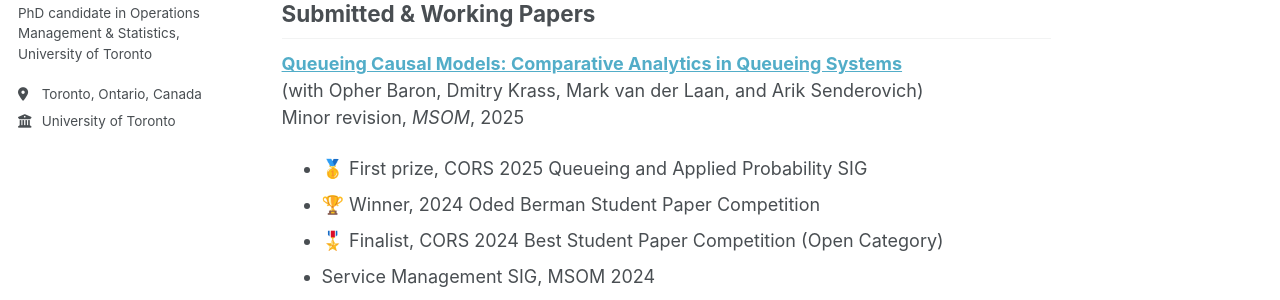
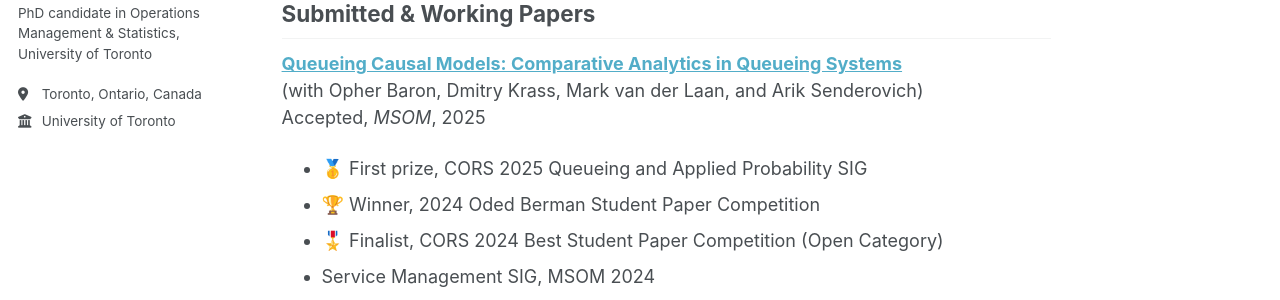
Before and after one commit to zhenghangxu-baymax/zhenghangxu-baymax.github.io, a Jekyll site: the page built from _pages/papers.md, in a window 1280 px wide and 900 px high. Shown: the part 363-663 px from the top of the window. Built offline with Jekyll 4.4.1, drawn with Linux system fonts in a browser that asks for light colours.

Commit message:
Update papers.md

```diff
--- a/_pages/papers.md
+++ b/_pages/papers.md
@@ -11,7 +11,7 @@ My research lies at the intersection of **operations management**, **causal infe
 
 **[Queueing Causal Models: Comparative Analytics in Queueing Systems](https://papers.ssrn.com/sol3/papers.cfm?abstract_id=5104446)**
 (with Opher Baron, Dmitry Krass, Mark van der Laan, and Arik Senderovich)
-Minor revision, *MSOM*, 2025
+Accepted, *MSOM*, 2025
 - 🥇 First prize, CORS 2025 Queueing and Applied Probability SIG
 - 🏆 Winner, 2024 Oded Berman Student Paper Competition
 - 🎖️ Finalist, CORS 2024 Best Student Paper Competition (Open Category)
```
